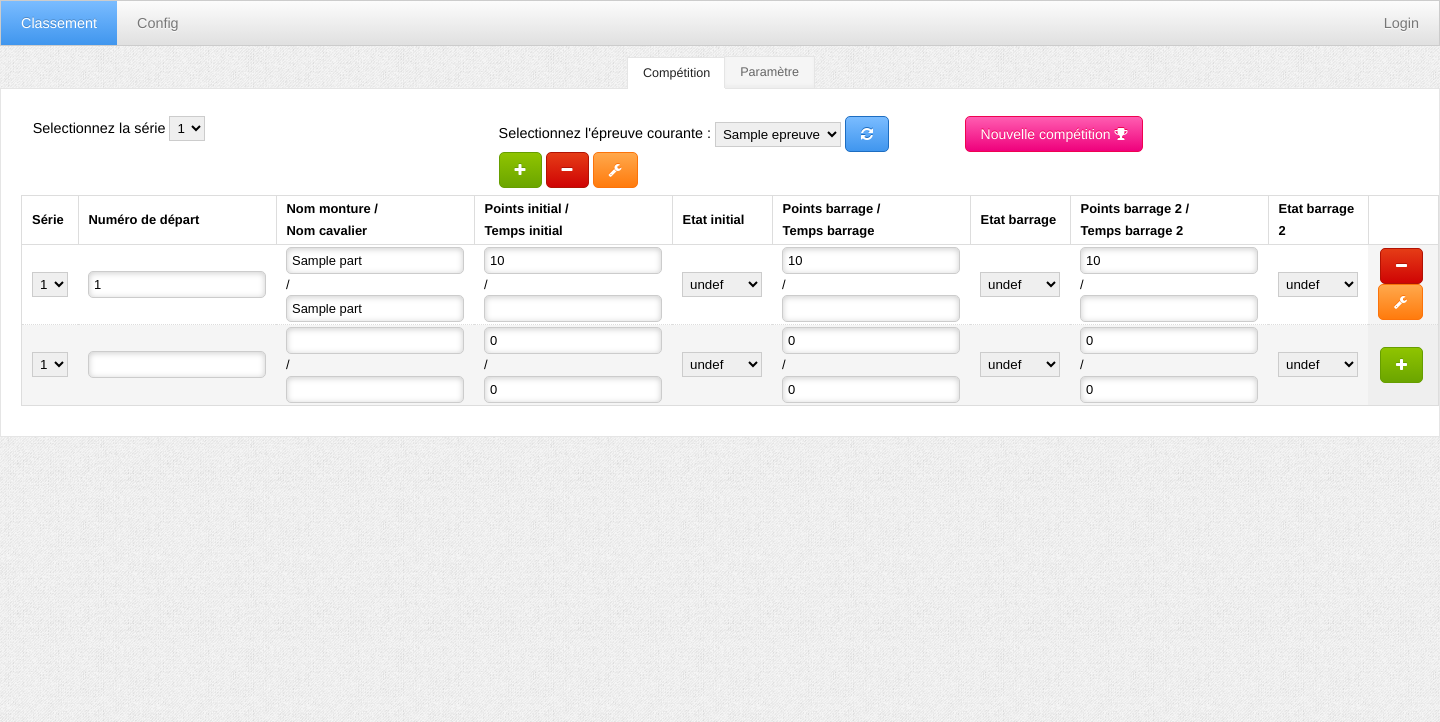
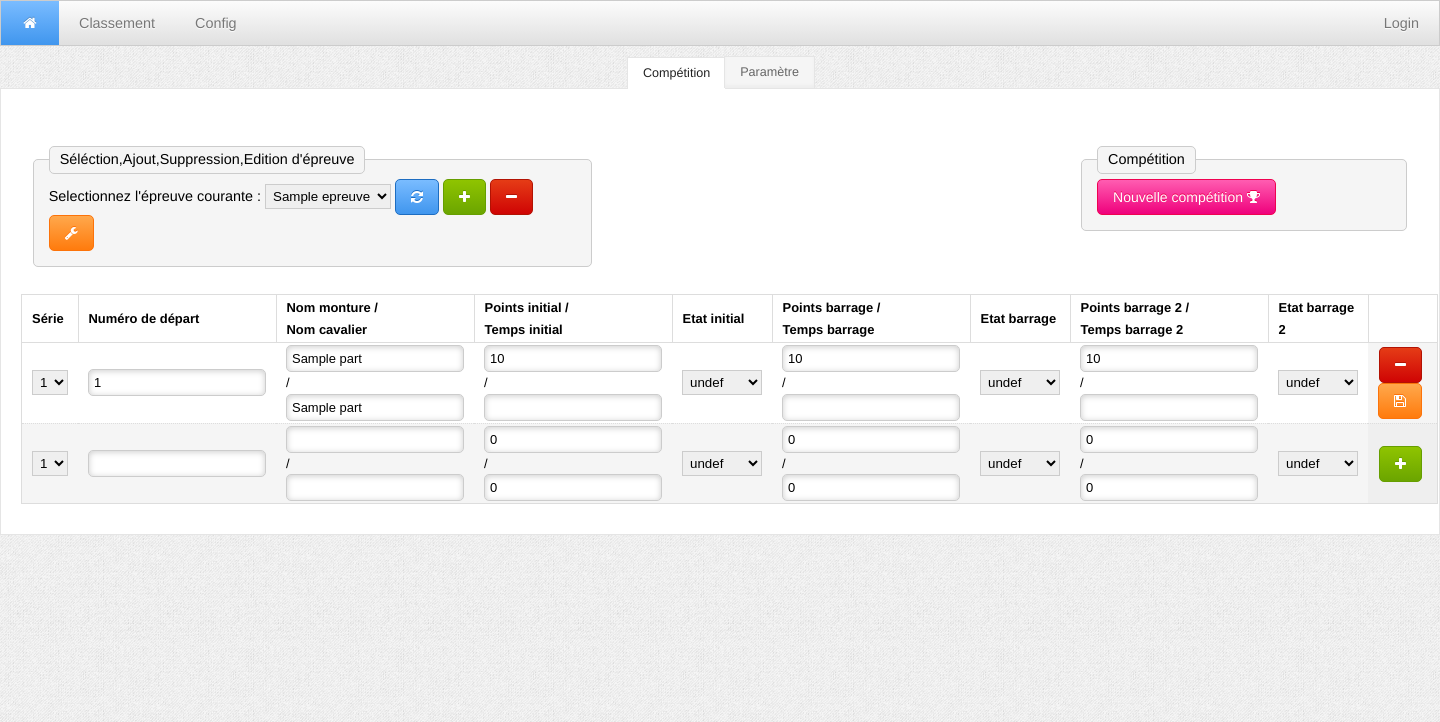
Before and after one commit to chassotce/chrono_site, a Flask app: template app/templates/configuration.html in a window 1440 px wide. Shown: the top 722 px of the page. Run offline with Flask 2, Linux system fonts and the light colour scheme; the template is opened without the code that fills it: most values are stand-ins (such as "Sample title", 1, 10 or a date in 2020); some libraries are stand-ins or nearby versions.

Commit message:
Ajout d'un icone, correction de petit bug

```diff
--- a/app/templates/configuration.html
+++ b/app/templates/configuration.html
@@ -5,71 +5,7 @@
 <a href="#close" class="icon-remove"></a></div>
   {% endfor %}
 
-  <style>
-.btn-close {
-  color: #aaaaaa;
-  font-size: 30px;
-  text-decoration: none;
-  position: absolute;
-  right: 5px;
-  top: 0;
-}
 
-.modal:before {
-  content: "";
-  display: none;
-  background: rgba(0, 0, 0, 0.6);
-  position: fixed;
-  top: 0;
-  left: 0;
-  right: 0;
-  bottom: 0;
-  z-index: 10;
-}
-.modal:target:before {
-  display: block;
-}
-.modal:target .modal-dialog {
-  -webkit-transform: translate(0, 0);
-  -ms-transform: translate(0, 0);
-  transform: translate(0, 0);
-  top: 20%;
-}
-.modal-dialog {
-  background: #fefefe;
-  border: #333333 solid 1px;
-  border-radius: 5px;
-  margin-left: -200px;
-  position: fixed;
-  left: 50%;
-  top: -100%;
-  z-index: 11;
-  width: 360px;
-  -webkit-transform: translate(0, -500%);
-  -ms-transform: translate(0, -500%);
-  transform: translate(0, -500%);
-  -webkit-transition: -webkit-transform 0.3s ease-out;
-  -moz-transition: -moz-transform 0.3s ease-out;
-  -o-transition: -o-transform 0.3s ease-out;
-  transition: transform 0.3s ease-out;
-}
-.modal-body {
-  padding: 20px;
-}
-.modal-header,
-.modal-footer {
-  padding: 10px 20px;
-}
-.modal-header {
-  border-bottom: #eeeeee solid 1px;
-}
-.modal-header h2 {
-  font-size: 20px;
-}
-.modal-footer {
-  border-top: #eeeeee solid 1px;
-  text-align: right;
-}</style>
 
 <!-- Modal -->
 <div class="modal" id="modal-one" aria-hidden="true">
@@ -168,7 +104,7 @@
         <label for="edit_epreuve_temps_accorde">Temps accordé<span class="right">Secondes</span></label>
         <input name="temps_accorde" type="number" id="edit_epreuve_temps_accorde" required="True" value="{{epreuve.temps_accorde|e}}">
         <label for="edit_epreuve_serie">Nombre de série</span></label>
-        <input name="nb_serie" type="number" value="1" id="edit_epreuve_serie" required="True" value="{{epreuve.nb_serie|e}}">
+        <input name="nb_serie" type="number" id="edit_epreuve_serie" required="True" value="{{epreuve.nb_serie|e}}">
     </div>
     <div class="modal-footer">
 
@@ -189,19 +125,11 @@
 
 <!-- Table sortable -->
 <div id="table" class="tab-content">
-    <!-- Select -->
-    <div class="col_4">
-    <label for="select_serie">Selectionnez la série</label>
 
-    <select id="select_serie">
-        {% for i in range(1,nb_serie+1) %}
-        <option value="{{ i|e }}">{{ i|e }}</option>
-        {% endfor %}
-    </select>
-
-    </div>
-        <div class="col_4">
-            <form action="/setEpreuve" method="post" id="form-epreuve" >
+        <div class="col_5">
+            <fieldset>
+	<legend>Séléction,Ajout,Suppression,Edition d'épreuve</legend>
+            <form action="/setEpreuve" method="post" id="form-epreuve" class="mbt" >
     <label for="select_epreuve">Selectionnez l'épreuve courante :</label>
 
     <select id="select_epreuve" name="select_epreuve" form="form-epreuve">
@@ -220,14 +148,18 @@ form.mbt {
         <button class="medium green" type="submit"> <i class="icon-plus"></i></button>
     </form>
     <form action="#modal-del-epreuve" class="mbt">
-        <button class="medium red" type="submit"> <i class=" icon-minus"></i></button>
+        <button class="medium red" type="submit"{% if epreuve.nb_serie == 0 %} disabled="disabled" {% endif %}> <i class=" icon-minus"></i></button>
     </form>
     <form action="#modal-edit-epreuve" class="mbt">
-        <button class="medium orange" type="submit"> <i class=" icon-wrench"></i></button>
+        <button class="medium orange" type="submit"{% if epreuve.nb_serie == 0 %} disabled="disabled" {% endif %}> <i class=" icon-wrench"></i></button>
     </form>
     </div>
 
     <div class="col_4">
+        </div>
+    <div class="col_3">
+        <fieldset>
+	<legend>Compétition</legend>
     <form action="#modal-one">
         <button class="medium pink" type="submit">Nouvelle compétition <i class="icon-trophy"></i></button>
     </form>
@@ -258,7 +190,7 @@ form.mbt {
             <!--<td>{{ part.rang|e}}</td>-->
             <td><select id="select_serie_part" name="serie" form="editPart{{part.id}}">
         {% for i in range(1,epreuve.nb_serie+1) %}
-        <option value="{{ i|e }}">{{ i|e }}</option>
+        <option value="{{ i|e }}" {% if part.serie == i %} selected="selected" {% endif %}>{{ i|e }}</option>
         {% endfor %}
     </select> </td>
       <!--      {% if part.cl %}
@@ -297,16 +229,13 @@ form.mbt {
 
             <th>
             <button class="medium red" type="button" onclick="self.location.href='/deletePart/{{part.id}}'"><i class=" icon-minus"></i></a></button>
-            <button class="medium orange" type="submit" > <i class=" icon-wrench"></i></button>
+            <button class="medium orange" type="submit" > <i class=" icon-save"></i></button>
             </th>
         </tr>
         </form>
         {% endfor %}
                 <form action="/addPart" id="addPart" class="mbt" method="post">
         <tr>
-
-
-
  <td><select id="select_serie_part_add" name="serie" form="addPart">
         {% for i in range(1,epreuve.nb_serie+1) %}
         <option value="{{ i|e }}">{{ i|e }}</option>
@@ -339,7 +268,7 @@ form.mbt {
     </select></td>
 
             <th>
-                <button class="medium green" type="submit" > <i class=" icon-plus"></i></button>
+                <button data-content="#tooltipcontentID" class="medium green tooltip" type="submit" {% if epreuve.nb_serie == 0 %} disabled="disabled" {% endif %}> <i class=" icon-plus"></i></button>
             </th>
         </tr>
         </form>
@@ -393,6 +322,14 @@ $SCRIPT_ROOT = {{ request.script_root|tojson|safe }};
 $('#select_epreuve').change(function(){
         this.form.submit();
 })
+
+$('#select_epreuve').onload(function(){
+        this.form.submit();
+})
  </script>
 
+        <!-- Tooltip Content -->
+<div class="tooltip-content" id="tooltipcontentID">
+<p>Il est nécessaire de créer une épreuve avant de pouvoir ajouter un participant.</p></div>
+
 {% endblock %}
--- a/app/templates/index.html
+++ b/app/templates/index.html
@@ -10,7 +10,7 @@
     <!-- Select -->
     <label for="select_serie">Selectionnez la série</label>
     <select id="select_serie">
-        {% for i in range(1,nb_serie+1) %}
+        {% for i in series %}
         <option value="{{ i|e }}">{{ i|e }}</option>
         {% endfor %}
     </select>
--- a/app/templates/template.html
+++ b/app/templates/template.html
@@ -3,6 +3,8 @@
 <head>
     <title>Classement API</title>
     <!-- CSS -->
+    <link rel="shortcut icon" href="{{ url_for('static',filename='favicon.ico') }}" type="image/x-icon"/>
+    <link rel="icon" href="{{ url_for('static',filename='favicon.ico') }}" type="image/x-icon"/>
 
 	<link rel="stylesheet" type="text/css" href="{{ url_for('static',filename='css/kickstart.css') }}" media="all" />
 	<link rel="stylesheet" type="text/css" href="{{ url_for('static',filename='style.css') }}" media="all" />
@@ -10,13 +12,102 @@
 	<!-- Javascript -->
 	<script type="text/javascript" src="https://ajax.googleapis.com/ajax/libs/jquery/1.9.1/jquery.min.js"></script>
 	<script type="text/javascript" src="../static/js/kickstart.js"></script>
+      <style>
+.btn-close {
+  color: #aaaaaa;
+  font-size: 30px;
+  text-decoration: none;
+  position: absolute;
+  right: 5px;
+  top: 0;
+}
+
+.modal:before {
+  content: "";
+  display: none;
+  background: rgba(0, 0, 0, 0.6);
+  position: fixed;
+  top: 0;
+  left: 0;
+  right: 0;
+  bottom: 0;
+  z-index: 10;
+}
+.modal:target:before {
+  display: block;
+}
+.modal:target .modal-dialog {
+  -webkit-transform: translate(0, 0);
+  -ms-transform: translate(0, 0);
+  transform: translate(0, 0);
+  top: 20%;
+}
+.modal-dialog {
+  background: #fefefe;
+  border: #333333 solid 1px;
+  border-radius: 5px;
+  margin-left: -200px;
+  position: fixed;
+  left: 50%;
+  top: -100%;
+  z-index: 11;
+  width: 360px;
+  -webkit-transform: translate(0, -500%);
+  -ms-transform: translate(0, -500%);
+  transform: translate(0, -500%);
+  -webkit-transition: -webkit-transform 0.3s ease-out;
+  -moz-transition: -moz-transform 0.3s ease-out;
+  -o-transition: -o-transform 0.3s ease-out;
+  transition: transform 0.3s ease-out;
+}
+.modal-body {
+  padding: 20px;
+}
+.modal-header,
+.modal-footer {
+  padding: 10px 20px;
+}
+.modal-header {
+  border-bottom: #eeeeee solid 1px;
+}
+.modal-header h2 {
+  font-size: 20px;
+}
+.modal-footer {
+  border-top: #eeeeee solid 1px;
+  text-align: right;
+}</style>
 </head>
 <body>
+<!-- Modal -->
+<div class="modal" id="modal-login" aria-hidden="true">
+  <div class="modal-dialog">
+    <div class="modal-header">
+      <h2>Login ?</h2>
+      <a href="#" class="btn-close" aria-hidden="true"><i class=" icon-remove-sign"></i></a>
+    </div>
+<form action="https://locahost:4500/" method="post" class="vertical">
+    <div class="modal-body">
+        <label for="login">Nom d'utilisateur</label>
+      <input required="true" name="login" id="login" type="text">
+       <label for="password">Mot de passe</label>
+      <input required="true" name="password" id="password" type="password">
+    </div>
+    <div class="modal-footer">
+
+      <a href="#" class="btn">Retour</a>
+        <button class="medium" type="submit"> Login </button>
+
+    </div>
+</form>
+  </div>
+</div>
 <!-- Menu Horizontal -->
 <ul class="menu">
-<li class="current"><a href="/">Classement</a></li>
-<li><a href="/configuration">Config</a></li>
-<li class="right"><a href="/">Login</a></li>
+    <li class="current"><a href="/"><i class="icon-home"></i></a> </li>
+<li {% if request.path == "/" %} class="current"{% endif %}><a href="/">Classement</a></li>
+<li{% if request.path == "/configuration" %} class="current"{% endif %}><a href="/configuration">Config</a></li>
+<li class="right"><a href="#modal-login">Login</a></li>
 </ul>
     {% block content %}
     {% endblock %}
```
Also changed, not shown: app/route.py (+12 -10 lines), app/static/favicon.ico (added).
